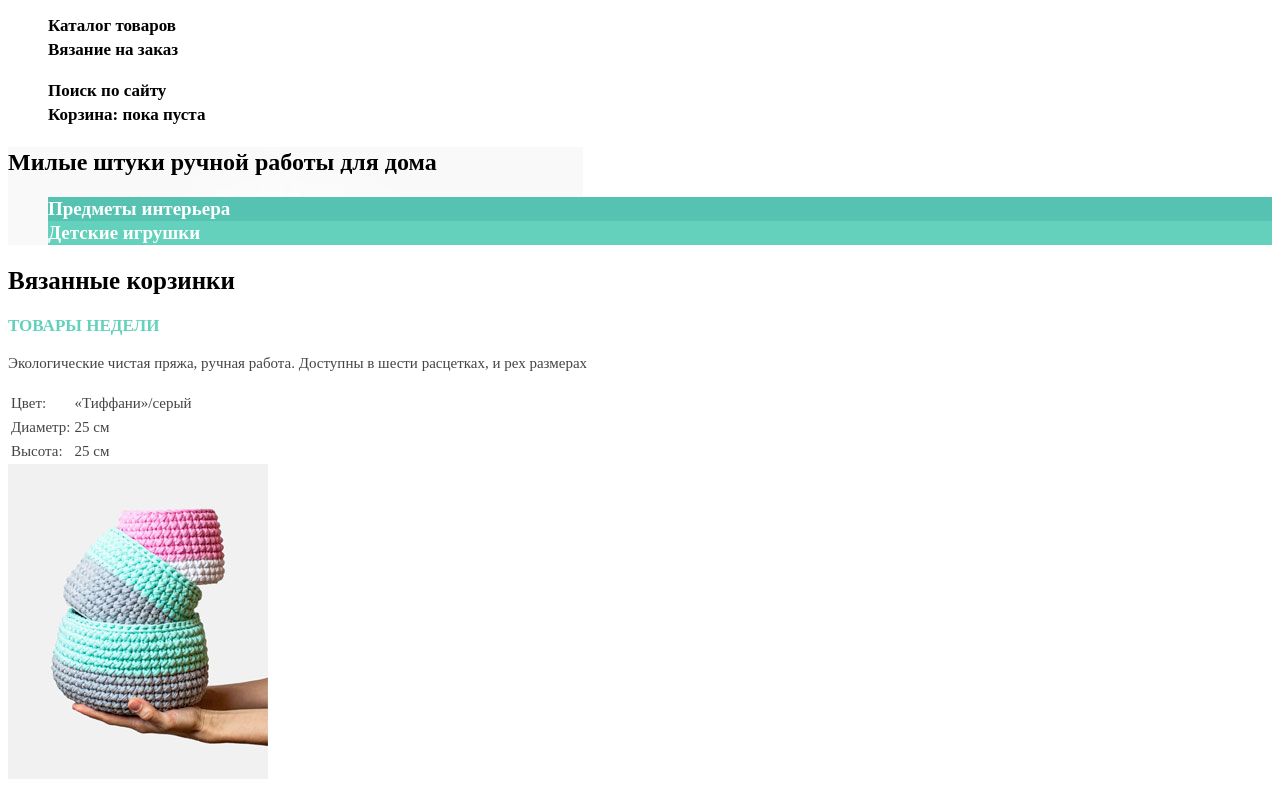
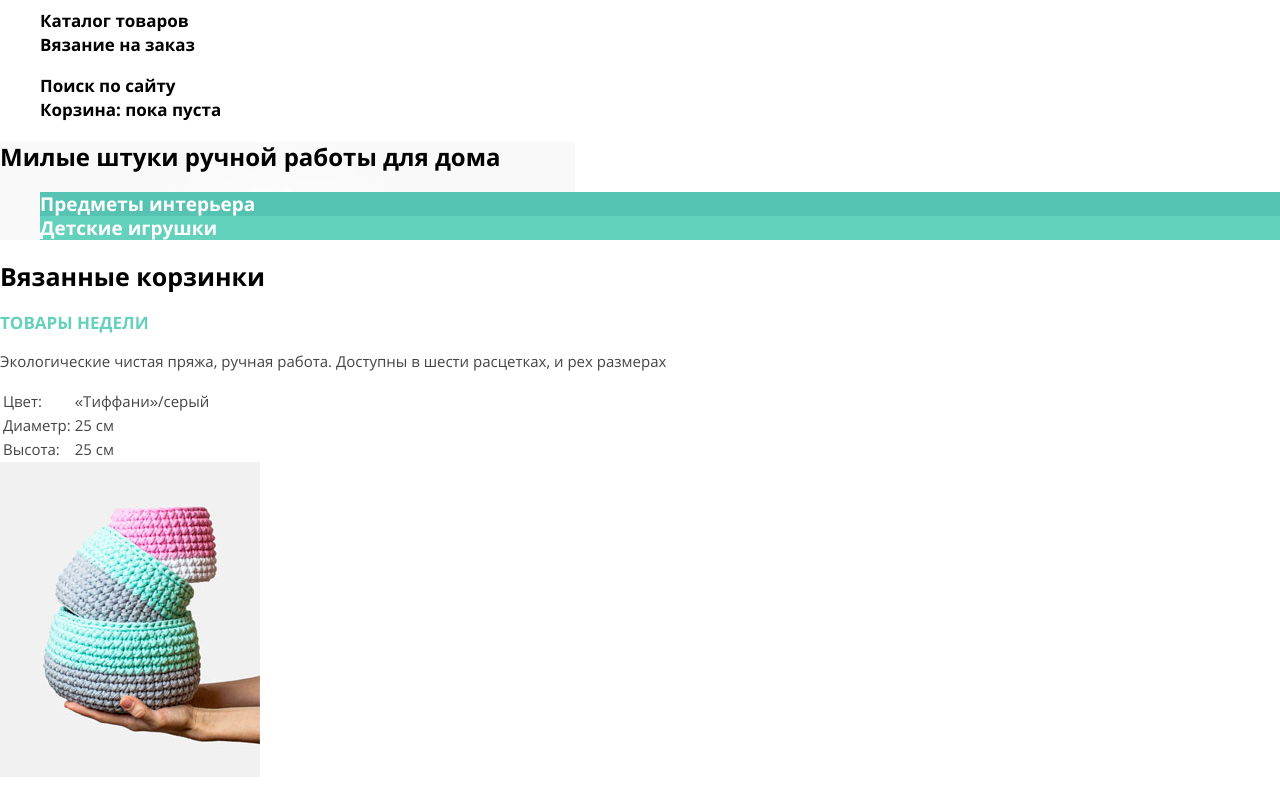
Before and after one commit to termik88/car-rental, a website: page index.html in a window 1280 px wide. Shown: the part 71-867 px from the top of the page. Drawn offline with nearby package versions, Linux system fonts and the light colour scheme; files that its build step writes are made by us from their sources.

Commit message:
global varible

```diff
--- a/less/global/global.less
+++ b/less/global/global.less
@@ -9,3 +9,21 @@
   padding: 0;
   border: 0;
 }
+
+body {
+  margin: 0;
+  padding: 0;
+  font-family: "Open Sans", "Arial", sans-serif;
+  background-color: @white;
+  color: @black;
+  min-width: 320px;
+}
+
+img {
+  max-width: 100%;
+  height: auto;
+}
+
+* {
+  box-sizing: border-box
+}
```
